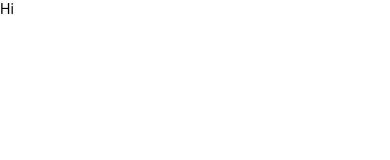
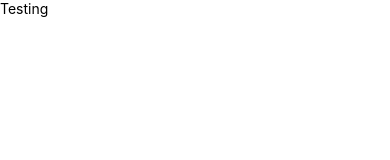
Before and after one commit to esteramine/fyp_expo_app, a React Native app: screen / in a window 390 px wide. Shown: the top 160 px of the page. Built offline with nearby package versions, Linux system fonts and the light colour scheme.

Commit message:
react navigation & jwt-decode: navigation container and auth successfully added

```diff
--- a/App.js
+++ b/App.js
@@ -5,6 +5,10 @@ import { setContext } from '@apollo/client/link/context';
 
 import UserStorage from './src/utils/UserStorage';
 import { KeyNotExistError, TOKEN } from './src/utils/Constants';
+import { SafeAreaProvider } from 'react-native-safe-area-context';
+import { NavigationContainer } from '@react-navigation/native';
+import { AuthContext, AuthProvider } from './src/context/auth';
+import LoginScreen from './src/screens/LoginScreen';
 
 const httpLink = createHttpLink({
     uri: 'https://huatm1fypserver.herokuapp.com/',
@@ -30,7 +34,15 @@ const client = new ApolloClient({
 export default function App() {
     return (
         <ApolloProvider client={client}>
-            <Text>Hi</Text>
+          <SafeAreaProvider>
+            <NavigationContainer>
+              <AuthProvider>
+                <AuthContext.Consumer>
+                  {() => {return (<Text>Testing</Text>)}}
+                </AuthContext.Consumer>
+              </AuthProvider>
+            </NavigationContainer>
+          </SafeAreaProvider>
         </ApolloProvider>
     );
 }
--- a/package.json
+++ b/package.json
@@ -12,12 +12,16 @@
   "dependencies": {
     "@apollo/client": "^3.5.10",
     "@react-native-async-storage/async-storage": "^1.17.0",
+    "@react-navigation/native": "^6.0.8",
     "expo": "~44.0.0",
     "expo-status-bar": "~1.2.0",
     "graphql": "^16.3.0",
+    "jwt-decode": "^3.1.2",
     "react": "17.0.1",
     "react-dom": "17.0.1",
     "react-native": "0.64.3",
+    "react-native-safe-area-context": "3.3.2",
+    "react-native-screens": "~3.10.1",
     "react-native-web": "0.17.1"
   },
   "devDependencies": {
```
Also changed, not shown: 1 other file (tests, documents, lock files or other folders).
